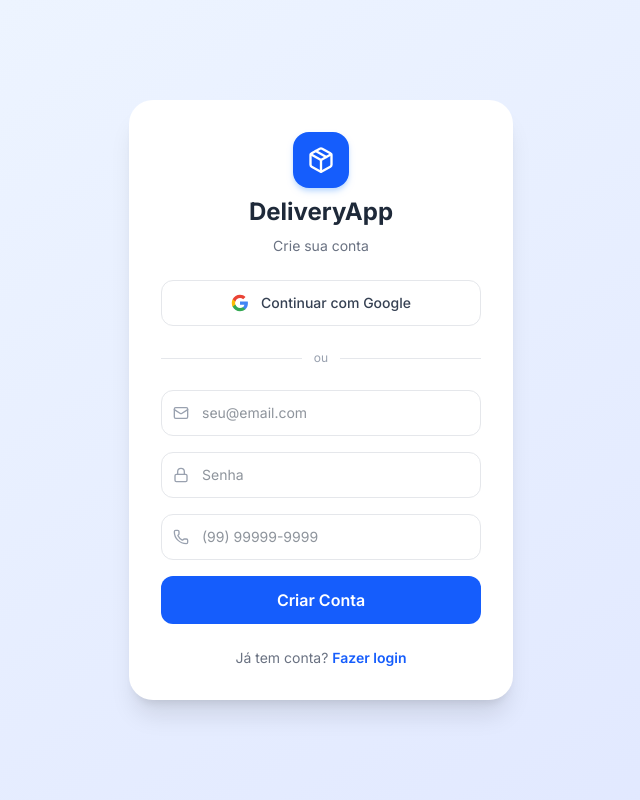
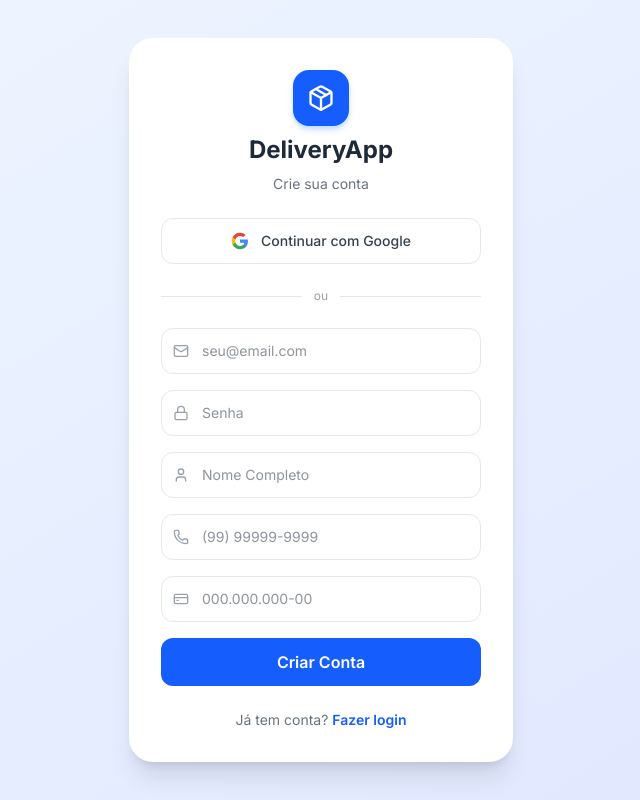
Before and after one commit to Killuasito/Delivery-App, a Next.js app: page /login in a window 1280 px wide. Both pictures are taken after a click on the button "Criar conta". Shown: the whole page, without its empty margins (319-959 px from the left). Built offline with nearby package versions, Linux system fonts and the light colour scheme; no server answers.

Commit message:
'update'

```diff
--- a/app/(auth)/login/page.tsx
+++ b/app/(auth)/login/page.tsx
@@ -3,13 +3,15 @@
 import { signInWithGoogle, signInWithEmail, signUpWithEmail } from "@/lib/firebase/auth";
 import { saveUserProfile } from "@/lib/firebase/firestore";
 import { useRouter } from "next/navigation";
-import { Loader2, Mail, Lock, Package, Phone } from "lucide-react";
+import { Loader2, Mail, Lock, Package, Phone, User, CreditCard } from "lucide-react";
 
 export default function LoginPage() {
   const [mode, setMode] = useState<"login" | "register">("login");
   const [email, setEmail]       = useState("");
   const [password, setPassword] = useState("");
+  const [fullName, setFullName] = useState("");
   const [phone, setPhone]       = useState("");
+  const [cpf, setCpf]           = useState("");
   const [loading, setLoading]   = useState(false);
   const [error, setError]       = useState("");
   const [isNative, setIsNative] = useState(false);
@@ -29,13 +31,23 @@
       if (mode === "login") {
         await signInWithEmail(email, password);
       } else {
+        if (!fullName.trim() || fullName.trim().split(" ").length < 2) {
+          setError("Informe seu nome completo.");
+          setLoading(false);
+          return;
+        }
         if (!phone.replace(/\D/g, "").match(/^\d{10,11}$/)) {
           setError("Informe um número de telefone válido com DDD.");
           setLoading(false);
           return;
         }
+        if (!cpf.replace(/\D/g, "").match(/^\d{11}$/)) {
+          setError("Informe um CPF válido.");
+          setLoading(false);
+          return;
+        }
         const newUser = await signUpWithEmail(email, password);
-        await saveUserProfile(newUser.uid, { phone });
+        await saveUserProfile(newUser.uid, { fullName: fullName.trim(), phone, cpf });
       }
       router.replace("/catalog");
     } catch (err: unknown) {
@@ -128,6 +140,18 @@
           </div>
 
           {mode === "register" && (
+            <>
+              <div className="relative">
+                <User size={16} className="absolute left-3 top-1/2 -translate-y-1/2 text-gray-400 dark:text-gray-500" />
+                <input
+                  type="text"
+                  placeholder="Nome Completo"
+                  value={fullName}
+                  onChange={(e) => setFullName(e.target.value)}
+                  required
+                  className="w-full pl-10 pr-4 py-3 rounded-xl border border-gray-200 dark:border-gray-600 bg-white dark:bg-gray-700 text-gray-800 dark:text-gray-100 text-sm focus:outline-none focus:ring-2 focus:ring-blue-500"
+                />
+              </div>
               <div className="relative">
                 <Phone size={16} className="absolute left-3 top-1/2 -translate-y-1/2 text-gray-400 dark:text-gray-500" />
                 <input
@@ -146,6 +170,26 @@
                   className="w-full pl-10 pr-4 py-3 rounded-xl border border-gray-200 dark:border-gray-600 bg-white dark:bg-gray-700 text-gray-800 dark:text-gray-100 text-sm focus:outline-none focus:ring-2 focus:ring-blue-500"
                 />
               </div>
+              <div className="relative">
+                <CreditCard size={16} className="absolute left-3 top-1/2 -translate-y-1/2 text-gray-400 dark:text-gray-500" />
+                <input
+                  type="text"
+                  placeholder="000.000.000-00"
+                  value={cpf}
+                  onChange={(e) => {
+                    const digits = e.target.value.replace(/\D/g, "").slice(0, 11);
+                    let masked = digits;
+                    if (digits.length > 3) masked = `${digits.slice(0, 3)}.${digits.slice(3)}`;
+                    if (digits.length > 6) masked = `${digits.slice(0, 3)}.${digits.slice(3, 6)}.${digits.slice(6)}`;
+                    if (digits.length > 9) masked = `${digits.slice(0, 3)}.${digits.slice(3, 6)}.${digits.slice(6, 9)}-${digits.slice(9)}`;
+                    setCpf(masked);
+                  }}
+                  required
+                  maxLength={14}
+                  className="w-full pl-10 pr-4 py-3 rounded-xl border border-gray-200 dark:border-gray-600 bg-white dark:bg-gray-700 text-gray-800 dark:text-gray-100 text-sm focus:outline-none focus:ring-2 focus:ring-blue-500"
+                />
+              </div>
+            </>
           )}
 
           {error && (
--- a/lib/firebase/firestore.ts
+++ b/lib/firebase/firestore.ts
@@ -21,12 +21,14 @@
 
 export const getUserProfile = async (userId: string): Promise<UserProfile> => {
   const snap = await getDoc(doc(db, "users", userId));
-  if (!snap.exists()) return { address: EMPTY_ADDRESS, payment: "", phone: "" };
+  if (!snap.exists()) return { address: EMPTY_ADDRESS, payment: "", phone: "", fullName: "", cpf: "" };
   const data = snap.data();
   return {
     address: data.address ?? EMPTY_ADDRESS,
     payment: data.payment ?? "",
     phone: data.phone ?? "",
+    fullName: data.fullName ?? "",
+    cpf: data.cpf ?? "",
   };
 };
 
--- a/package.json
+++ b/package.json
@@ -7,7 +7,8 @@
     "build": "next build",
     "start": "next start",
     "lint": "eslint",
-    "app:update": "npm run build && npx cap sync"
+    "app:update": "npm run build && npx cap sync",
+    "git": "git add . && git commit -m 'update' && git push"
   },
   "dependencies": {
     "@capacitor/android": "^8.3.0",
--- a/types/index.ts
+++ b/types/index.ts
@@ -47,4 +47,6 @@
   address: AddressData;
   payment: string;
   phone: string;
+  fullName: string;
+  cpf: string;
 }
```
Lines whose indentation alone changed are shown as unchanged.
